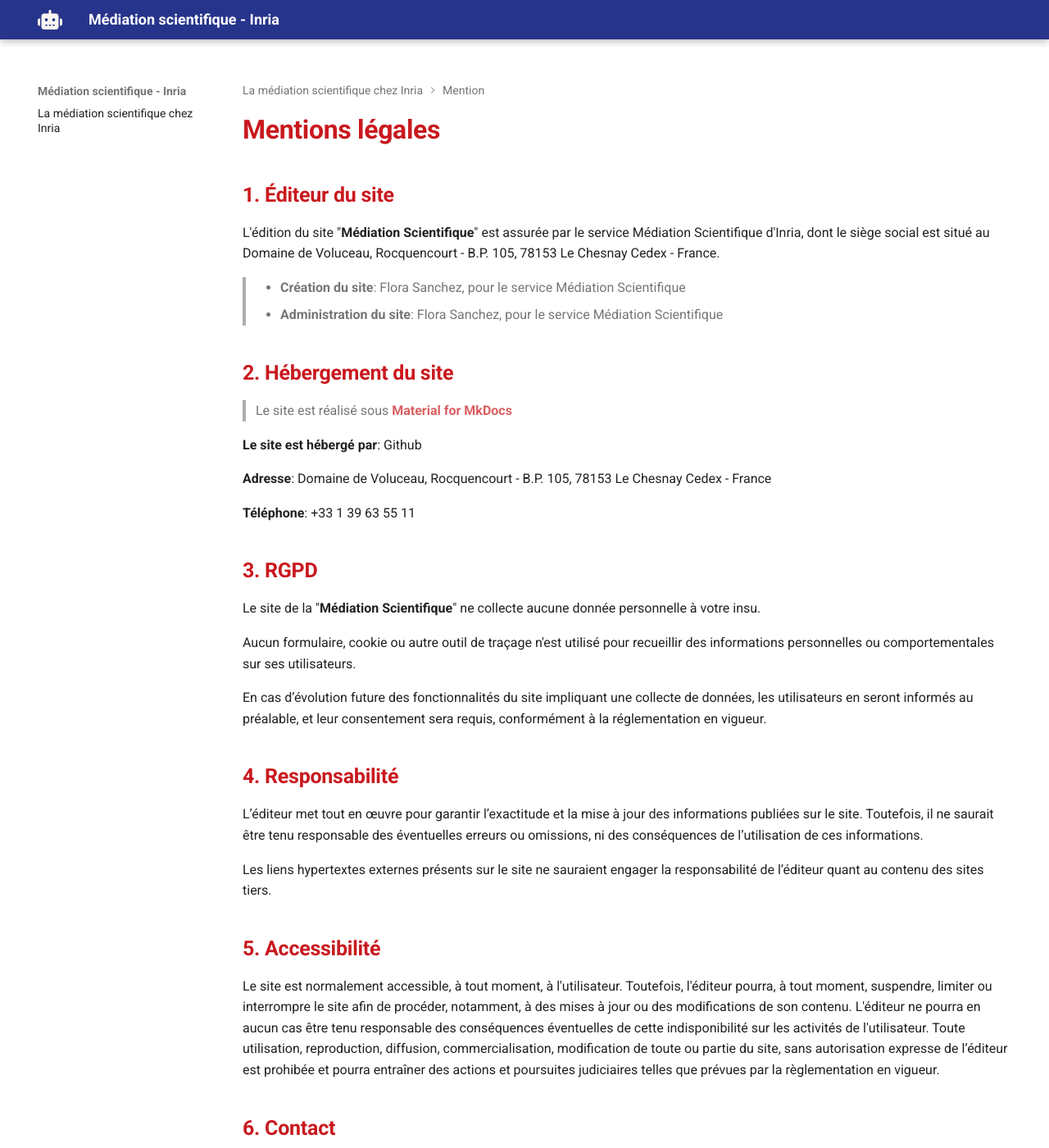
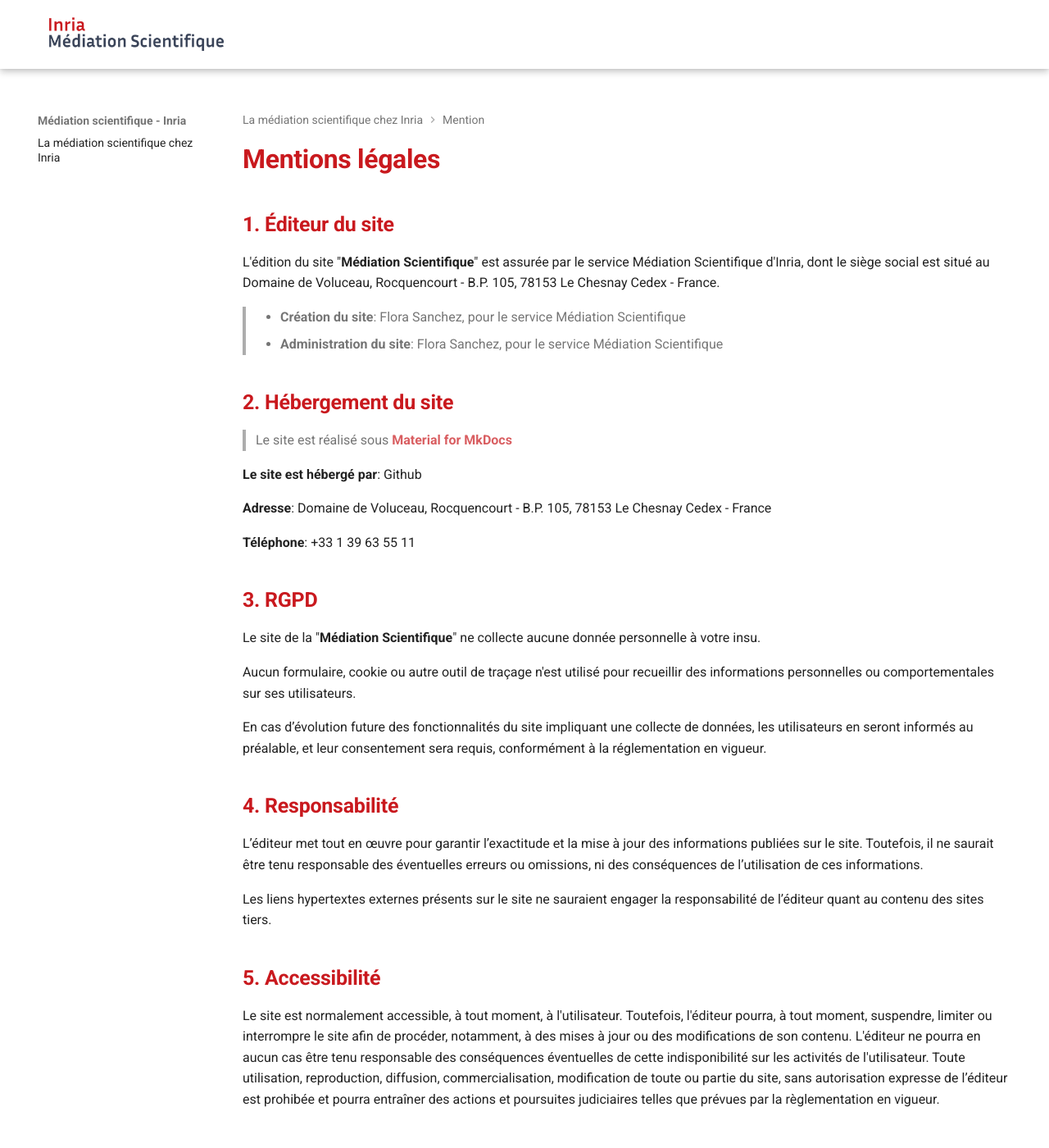
Before and after one commit to MediationScientifiqueInria/mediationscientifiqueinria.github.io, an MkDocs documentation site: the page built from docs/Mention/mentions-legals.md, in a window 1280 px wide and 1400 px high. Shown: the whole window at 82% size. Built offline with MkDocs 1.6.1 and Material for MkDocs 9.7.7, drawn with Linux system fonts in a browser that asks for light colours; comment, search, counter and statistics services are not loaded.

Commit message:
modification logo header + footer

```diff
--- a/docs/stylesheets/extra.css
+++ b/docs/stylesheets/extra.css
@@ -241,7 +241,8 @@ html .md-footer-meta.md-typeset a {
 }
 
 .logo-inria img {
-  height: 30px;
+  height: 70px;
+  border-radius: 5px;
 }
 
 /*position du figcaption images*/
@@ -300,3 +301,11 @@ html .md-footer-meta.md-typeset a {
     border-radius: 10px;
     box-shadow: rgba(0, 0, 0, 0.3) 0px 4px 12px;
 }
+
+/*Taille Logo*/
+.md-header__button.md-logo img, .md-header__button.md-logo svg {
+  height: 3rem;
+  }
+  .md-header {
+    background-color: white;
+  }
--- a/mkdocs.yml
+++ b/mkdocs.yml
@@ -4,7 +4,7 @@ theme:
   font:
     text: Roboto
 
-  logo: assets/robot-solid.svg
+  logo: assets/Inria-mediation.png
   favicon: assets/favicon.ico
   name: material
   custom_dir: src/overrides
--- a/src/overrides/home.html
+++ b/src/overrides/home.html
@@ -13,11 +13,11 @@
     <div>
         <div>
             <!-- Banner content -->
-            <div class="title-logo-rf">
+            <!--             <div class="title-logo-rf">
                 <div class="title-logo-rf_img">
                     <a href="https://www.inria.fr/fr"><img src="assets/RF-Inria_Logo_RVB.png" alt="Logo Republique Francaise Inria"></a>
 
-                </div>
+                </div> -->
             <h1>Comprendre, partager, transmettre !</h1>
         </div>
         <div>
@@ -62,20 +62,17 @@
     <!-- Further information -->
     <div class="md-footer-meta md-typeset">
         <div class="md-footer-meta__inner md-grid">
-            {% include "partials/copyright.html" %}
+
+
+            <div class="md-copyright logo-inria">
+                <img src="{{ base_url }}/assets/logo-inria-rf.png" alt="logo Inria" />
+            </div>
 
             <div class="md-copyright">
                 <a href="{{ base_url }}/Mention/mentions-legals">Mentions légales</a>
             </div>
+            {% include "partials/copyright.html" %}
 
-            <div class="md-copyright logo-inria">
-                <img src="{{ base_url }}/assets/inr_logo_blanc.png" alt="logo Inria" />
-            </div>
-
-            <!--             Social links
-            {% if config.extra.social %}
-            {% include "partials/social.html" %}
-            {% endif %} -->
         </div>
     </div>
 </footer>
```
Also changed, not shown: docs/assets/Inria-mediation.png (added). Lines whose indentation alone changed are shown as unchanged.
